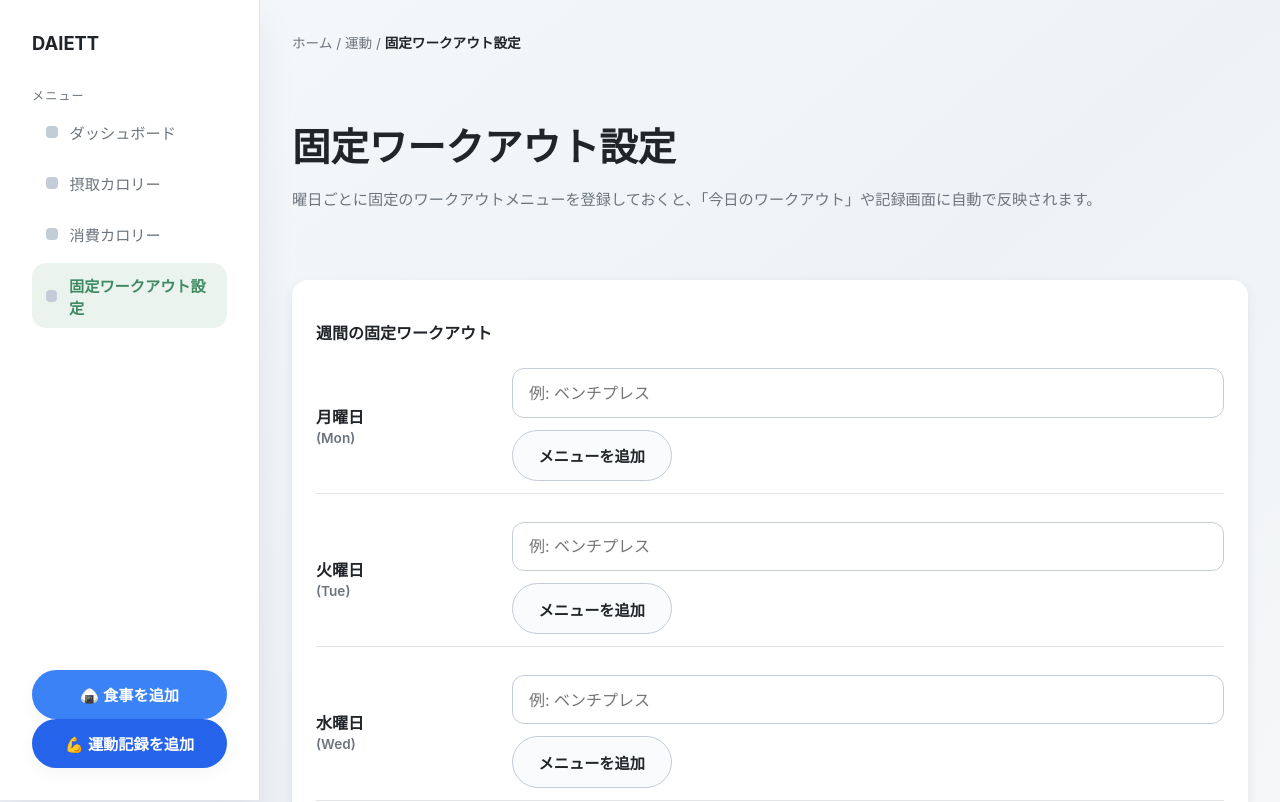
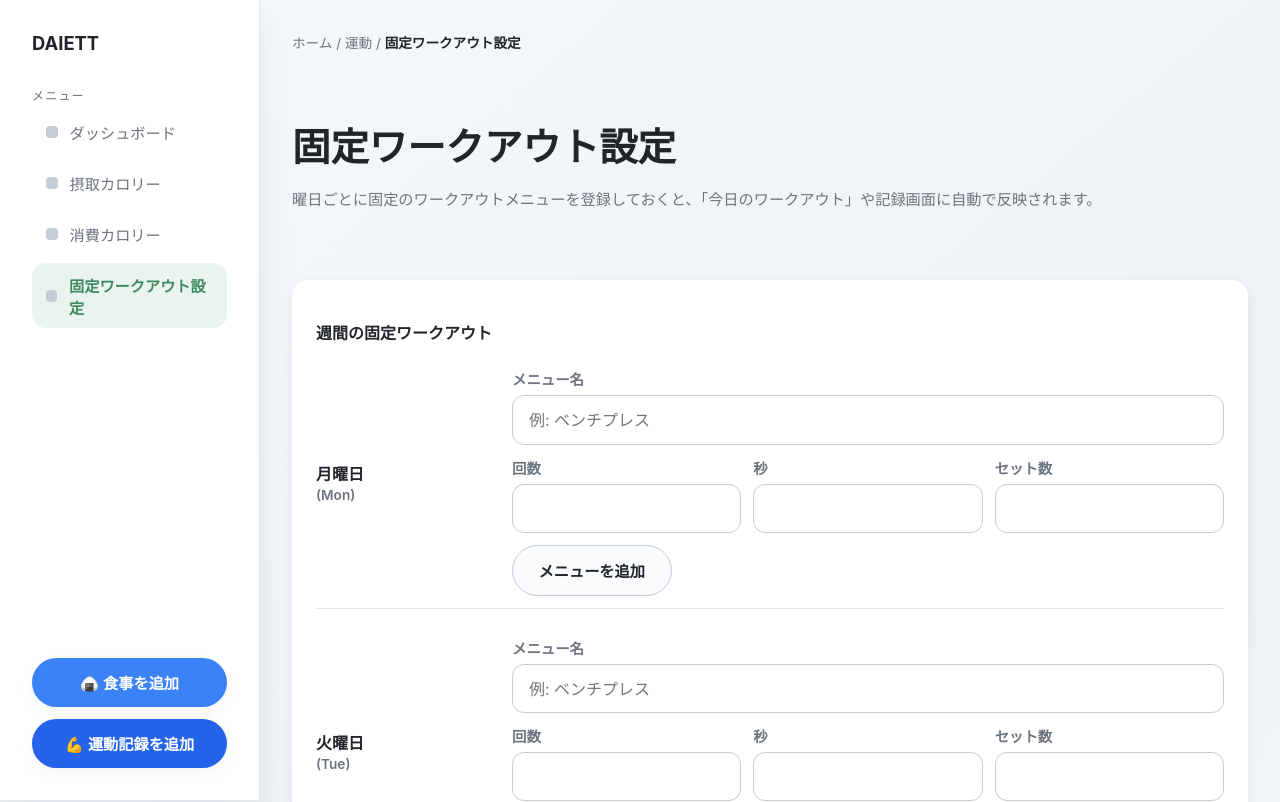
Before and after one commit to kazukittin/Daiett_App, a React app in the folder frontend/: page /workouts/settings in a window 1280 px wide. Shown: the top 802 px of the page. Built offline with nearby package versions, Linux system fonts and the light colour scheme; the HTML template or start-up script is replaced by a standard one.

Commit message:
Enhance daily fixed workouts and update button spacing

```diff
--- a/frontend/src/components/Workout/TodayWorkout.jsx
+++ b/frontend/src/components/Workout/TodayWorkout.jsx
@@ -10,6 +10,18 @@ export default function TodayWorkout() {
   const todayKey = getTodayISO();
   const fixedWorkout = getFixedWorkoutForDate(dailyFixedWorkouts, todayKey);
   const hasFixedWorkout = Boolean(fixedWorkout?.menus?.length);
+
+  const renderMenuMeta = (menu) => {
+    const details = [
+      menu.reps !== null && menu.reps !== undefined ? `${menu.reps}回` : "",
+      menu.seconds !== null && menu.seconds !== undefined ? `${menu.seconds}秒` : "",
+      menu.sets !== null && menu.sets !== undefined ? `${menu.sets}セット` : "",
+    ]
+      .filter(Boolean)
+      .join(" / ");
+
+    return details;
+  };
 
   return (
     <section className="card today-workout-card">
@@ -27,11 +39,16 @@ export default function TodayWorkout() {
         <div className="fixed-workout-plan">
           <div className="fixed-workout-plan-title">今日の固定メニュー</div>
           <ul className="fixed-workout-menu-list">
-            {fixedWorkout.menus.map((menu, index) => (
-              <li key={`${menu}-${index}`} className="fixed-workout-menu-item">
-                {menu}
-              </li>
-            ))}
+            {fixedWorkout.menus.map((menu, index) => {
+              const label = menu?.name || "メニュー";
+              const meta = renderMenuMeta(menu ?? {});
+              return (
+                <li key={`${label}-${index}`} className="fixed-workout-menu-item">
+                  <div className="fixed-workout-menu-name">{label}</div>
+                  {meta && <div className="fixed-workout-menu-meta">{meta}</div>}
+                </li>
+              );
+            })}
           </ul>
         </div>
       )}
--- a/frontend/src/screens/Workouts/DailyFixedWorkoutSettings.jsx
+++ b/frontend/src/screens/Workouts/DailyFixedWorkoutSettings.jsx
@@ -4,21 +4,52 @@ import Card from "../../components/ui/Card.jsx";
 import { useDailyFixedWorkouts } from "../../hooks/useDailyFixedWorkouts.js";
 import { WEEKDAY_LABELS } from "../../services/dailyFixedWorkoutsStorage.js";
 
+const emptyMenu = { name: "", reps: "", seconds: "", sets: "" };
 const defaultDay = { menus: [] };
+
+const toDraftPlan = (plan) => {
+  const draft = {};
+
+  WEEKDAY_LABELS.forEach((day) => {
+    const menus = plan?.[day.value]?.menus ?? [];
+    draft[day.value] = {
+      menus: menus.length
+        ? menus.map((menu) => ({
+            name: menu?.name ?? "",
+            reps:
+              menu?.reps === null || menu?.reps === undefined
+                ? ""
+                : String(menu.reps),
+            seconds:
+              menu?.seconds === null || menu?.seconds === undefined
+                ? ""
+                : String(menu.seconds),
+            sets:
+              menu?.sets === null || menu?.sets === undefined
+                ? ""
+                : String(menu.sets),
+          }))
+        : [],
+    };
+  });
+
+  return draft;
+};
 
 export default function DailyFixedWorkoutSettings() {
   const { dailyFixedWorkouts, updateDailyFixedWorkouts } = useDailyFixedWorkouts();
-  const [draftPlan, setDraftPlan] = useState(dailyFixedWorkouts);
+  const [draftPlan, setDraftPlan] = useState(toDraftPlan(dailyFixedWorkouts));
   const [statusMessage, setStatusMessage] = useState("");
 
   useEffect(() => {
-    setDraftPlan(dailyFixedWorkouts);
+    setDraftPlan(toDraftPlan(dailyFixedWorkouts));
   }, [dailyFixedWorkouts]);
 
-  const handleMenuChange = (weekday, index, value) => {
+  const handleMenuChange = (weekday, index, field, value) => {
     setDraftPlan((prev) => {
       const currentMenus = [...(prev?.[weekday]?.menus ?? [])];
-      currentMenus[index] = value;
+      const targetMenu = { ...(currentMenus[index] ?? emptyMenu), [field]: value };
+      currentMenus[index] = targetMenu;
 
       return {
         ...prev,
@@ -35,7 +66,7 @@ export default function DailyFixedWorkoutSettings() {
       ...prev,
       [weekday]: {
         ...(prev?.[weekday] ?? defaultDay),
-        menus: [...(prev?.[weekday]?.menus ?? []), ""],
+        menus: [...(prev?.[weekday]?.menus ?? []), { ...emptyMenu }],
       },
     }));
   };
@@ -54,7 +85,31 @@ export default function DailyFixedWorkoutSettings() {
 
   const handleSubmit = (event) => {
     event.preventDefault();
-    updateDailyFixedWorkouts(draftPlan);
+    const toNumberOrNull = (value) => {
+      if (value === "" || value === null || value === undefined) return null;
+      const parsed = Number(value);
+      return Number.isFinite(parsed) ? parsed : null;
+    };
+
+    const normalizedPlan = WEEKDAY_LABELS.reduce((acc, day) => {
+      const menus = draftPlan?.[day.value]?.menus ?? [];
+      const cleanedMenus = menus
+        .map((menu) => ({
+          name: (menu?.name ?? "").trim(),
+          reps: toNumberOrNull(menu?.reps),
+          seconds: toNumberOrNull(menu?.seconds),
+          sets: toNumberOrNull(menu?.sets),
+        }))
+        .filter(
+          (menu) =>
+            menu.name || menu.reps !== null || menu.seconds !== null || menu.sets !== null,
+        );
+
+      acc[day.value] = { menus: cleanedMenus };
+      return acc;
+    }, {});
+
+    updateDailyFixedWorkouts(normalizedPlan);
     setStatusMessage("保存しました。毎日の画面で自動的に反映されます。");
     if (typeof window !== "undefined") {
       window.setTimeout(() => setStatusMessage(""), 3500);
@@ -82,7 +137,9 @@ export default function DailyFixedWorkoutSettings() {
               <div className="fixed-workout-grid">
                 {WEEKDAY_LABELS.map((day) => {
                   const current = draftPlan?.[day.value] ?? defaultDay;
-                  const menus = current.menus?.length ? current.menus : [""];
+                  const menus = current.menus?.length
+                    ? current.menus
+                    : [{ ...emptyMenu }];
 
                   return (
                     <div key={day.value} className="fixed-workout-row">
@@ -95,15 +152,82 @@ export default function DailyFixedWorkoutSettings() {
                         <div className="fixed-workout-menu-list">
                           {menus.map((menu, index) => (
                             <div className="fixed-workout-menu-item" key={`${day.value}-${index}`}>
+                              <div className="fixed-workout-menu-fields">
+                                <div className="fixed-workout-input-group">
+                                  <label className="fixed-workout-field-label">メニュー名</label>
                                   <input
                                     type="text"
                                     className="fixed-workout-input"
                                     placeholder="例: ベンチプレス"
-                                value={menu}
+                                    value={menu.name}
                                     onChange={(event) =>
-                                  handleMenuChange(day.value, index, event.target.value)
+                                      handleMenuChange(
+                                        day.value,
+                                        index,
+                                        "name",
+                                        event.target.value,
+                                      )
                                     }
                                   />
+                                </div>
+
+                                <div className="fixed-workout-menu-numbers">
+                                  <div className="fixed-workout-input-group">
+                                    <label className="fixed-workout-field-label">回数</label>
+                                    <input
+                                      type="number"
+                                      className="fixed-workout-input"
+                                      value={menu.reps}
+                                      min="0"
+                                      onChange={(event) =>
+                                        handleMenuChange(
+                                          day.value,
+                                          index,
+                                          "reps",
+                                          event.target.value,
+                                        )
+                                      }
+                                    />
+                                  </div>
+
+                                  <div className="fixed-workout-input-group">
+                                    <label className="fixed-workout-field-label">秒</label>
+                                    <input
+                                      type="number"
+                                      className="fixed-workout-input"
+                                      value={menu.seconds}
+                                      min="0"
+                                      onChange={(event) =>
+                                        handleMenuChange(
+                                          day.value,
+                                          index,
+                                          "seconds",
+                                          event.target.value,
+                                        )
+                                      }
+                                    />
+                                  </div>
+
+                                  <div className="fixed-workout-input-group">
+                                    <label className="fixed-workout-field-label">セット数</label>
+                                    <input
+                                      type="number"
+                                      className="fixed-workout-input"
+                                      value={menu.sets}
+                                      min="0"
+                                      onChange={(event) =>
+                                        handleMenuChange(
+                                          day.value,
+                                          index,
+                                          "sets",
+                                          event.target.value,
+                                        )
+                                      }
+                                    />
+                                  </div>
+                                </div>
+                              </div>
+
                               {menus.length > 1 && (
                                 <button
                                   type="button"
--- a/frontend/src/services/dailyFixedWorkoutsStorage.js
+++ b/frontend/src/services/dailyFixedWorkoutsStorage.js
@@ -25,18 +25,47 @@ export const WEEKDAY_LABELS = [
   { value: 0, label: "日曜日", short: "Sun" },
 ];
 
+const toNumberOrNull = (input) => {
+  if (input === null || input === undefined || input === "") return null;
+  const parsed = Number(input);
+  return Number.isFinite(parsed) ? parsed : null;
+};
+
+const normalizeMenu = (menu) => {
+  if (typeof menu === "string") {
+    const trimmed = menu.trim();
+    return trimmed ? { name: trimmed, reps: null, seconds: null, sets: null } : null;
+  }
+
+  if (!menu || typeof menu !== "object") return null;
+
+  const name = typeof menu.name === "string" ? menu.name.trim() : "";
+  const reps = toNumberOrNull(menu.reps);
+  const seconds = toNumberOrNull(menu.seconds);
+  const sets = toNumberOrNull(menu.sets);
+
+  if (!name && reps === null && seconds === null && sets === null) return null;
+
+  return {
+    name,
+    reps,
+    seconds,
+    sets,
+  };
+};
+
 const normalizeDay = (value) => {
   if (!value || typeof value !== "object") return { menus: [] };
 
   if (Array.isArray(value.menus)) {
     const menus = value.menus
-      .map((menu) => (typeof menu === "string" ? menu.trim() : ""))
+      .map(normalizeMenu)
       .filter(Boolean);
     return { menus };
   }
 
   if (typeof value.name === "string") {
-    const maybeMenu = value.name.trim();
+    const maybeMenu = normalizeMenu({ name: value.name });
     return { menus: maybeMenu ? [maybeMenu] : [] };
   }
 
--- a/frontend/src/styles/global.css
+++ b/frontend/src/styles/global.css
@@ -306,6 +306,19 @@ body {
   list-style: disc;
   font-weight: 600;
   color: var(--color-text);
+  display: flex;
+  flex-direction: column;
+  gap: 4px;
+}
+
+.fixed-workout-menu-name {
+  font-weight: 700;
+}
+
+.fixed-workout-menu-meta {
+  font-weight: 500;
+  color: var(--color-text-muted);
+  font-size: 0.9rem;
 }
 
 .today-workout-main {
@@ -409,6 +422,10 @@ a {
 
 .sidebar-bottom {
   margin-top: auto;
+}
+
+.sidebar-bottom .sidebar-action-btn + .sidebar-action-btn {
+  margin-top: var(--spacing-sm);
 }
 
 .btn-add-meal {
@@ -637,8 +654,9 @@ a {
 
 .fixed-workout-menu-item {
   display: flex;
+  flex-direction: column;
   gap: var(--spacing-xs);
-  align-items: center;
+  align-items: flex-start;
 }
 
 .fixed-workout-row-actions {
@@ -653,8 +671,8 @@ a {
 }
 
 .fixed-workout-input {
-  flex: 1;
-  min-width: 220px;
+  width: 100%;
+  min-width: 0;
   border-radius: 12px;
   border: 1px solid var(--color-border-strong);
   padding: 0.85rem 1rem;
@@ -680,6 +698,32 @@ a {
 
 .save-status {
   color: var(--color-text-muted);
+}
+
+.fixed-workout-menu-fields {
+  display: flex;
+  flex-direction: column;
+  gap: var(--spacing-sm);
+  width: 100%;
+}
+
+.fixed-workout-menu-numbers {
+  display: grid;
+  grid-template-columns: repeat(auto-fit, minmax(150px, 1fr));
+  gap: var(--spacing-sm);
+  width: 100%;
+}
+
+.fixed-workout-input-group {
+  display: flex;
+  flex-direction: column;
+  gap: 6px;
+}
+
+.fixed-workout-field-label {
+  font-size: 0.9rem;
+  color: var(--color-text-muted);
+  font-weight: 600;
 }
 
 @media (max-width: 720px) {
```
Also changed, not shown: frontend/src/screens/Exercises/AddExercise.jsx (+24 -3 lines). Lines whose indentation alone changed are shown as unchanged.
